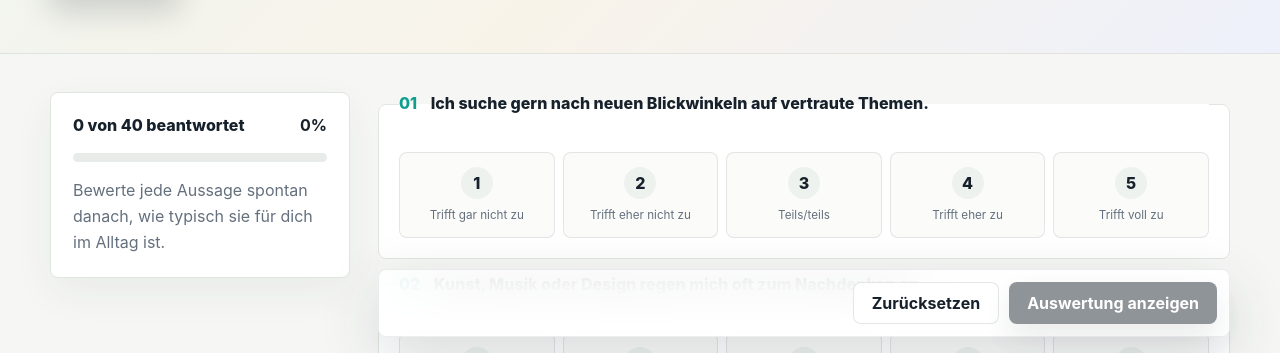
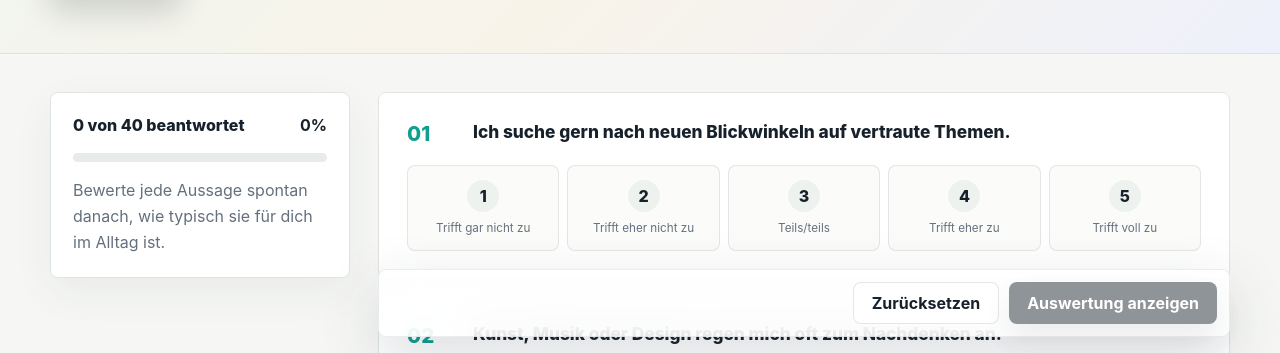
Before and after one commit to maringio/MindScope, a website with bundled scripts: page index.html in a window 1280 px wide. Shown: the part 447-800 px from the top of the page. Built offline with nearby package versions, Linux system fonts and the light colour scheme.

Commit message:
Align question card titles

```diff
--- a/src/main.js
+++ b/src/main.js
@@ -133,10 +133,10 @@
   const value = state.answers[question.id];
   return `
     <fieldset class="question-card">
-      <legend>
-        <span>${String(index + 1).padStart(2, "0")}</span>
-        ${question.text}
-      </legend>
+      <div class="question-title">
+        <span aria-hidden="true">${String(index + 1).padStart(2, "0")}</span>
+        <p>${question.text}</p>
+      </div>
       <div class="likert" role="radiogroup" aria-label="${question.text}">
         ${bigFiveTest.scale
           .map((label, scaleIndex) => {
--- a/src/styles.css
+++ b/src/styles.css
@@ -280,24 +280,33 @@
 
 .question-card {
   margin: 0;
-  padding: 20px;
+  padding: 26px 28px 28px;
   border: 1px solid var(--line);
   border-radius: 8px;
   background: var(--surface);
 }
 
-.question-card legend {
+.question-title {
+  display: grid;
+  grid-template-columns: 52px minmax(0, 1fr);
+  align-items: start;
+  gap: 14px;
   width: 100%;
-  padding: 0;
   color: var(--ink);
   font-weight: 760;
   line-height: 1.45;
 }
 
-.question-card legend span {
-  margin-right: 10px;
+.question-title span {
   color: var(--teal);
+  font-size: 1.28rem;
   font-weight: 850;
+  line-height: 1.45;
+}
+
+.question-title p {
+  margin: 0;
+  font-size: 1.08rem;
 }
 
 .likert {
@@ -612,6 +621,15 @@
     grid-template-columns: 1fr;
   }
 
+  .question-card {
+    padding: 22px 18px;
+  }
+
+  .question-title {
+    grid-template-columns: 42px minmax(0, 1fr);
+    gap: 10px;
+  }
+
   .likert label {
     min-height: 58px;
     grid-template-columns: 42px minmax(0, 1fr);
```
